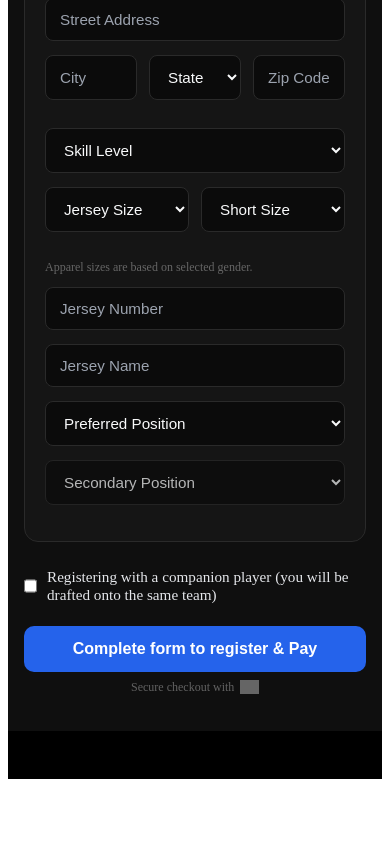
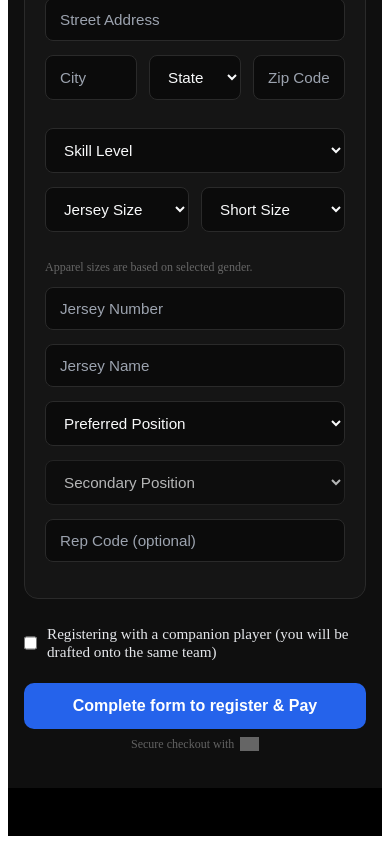
Before and after one commit to markhartley0929-netizen/SingleEventRegistration, a React (Vite) app: page /register in a window 390 px wide. Shown: the part 813-1657 px from the top of the page. Before the commit the page ends 1600 px from the top, so only its background shows below. Built offline with nearby package versions, Linux system fonts and the light colour scheme; grey boxes are pictures that could not be loaded.

Commit message:
Add Phone number and hide regisered player button and counter

```diff
--- a/src/components/PlayerRegistrationForm.tsx
+++ b/src/components/PlayerRegistrationForm.tsx
@@ -100,7 +100,7 @@ export default function PlayerRegistrationForm({
   firstName: "",
   lastName: "",
   email: "",
-    phone: "", // ← ADD
+  phone: "",
   sex: "" as Gender | "",
   skillLevel: "",
   jerseySize: "" as ApparelSize | "",
@@ -110,7 +110,11 @@ export default function PlayerRegistrationForm({
   preferredPosition: "" as Position | "",
   secondaryPosition: "" as Position | "",
   address: { ...EMPTY_ADDRESS },
+
+  // ✅ OPTIONAL — PRIMARY PLAYER ONLY
+  repCode: "",
 });
+
 
   const [companion, setCompanion] = useState({
     firstName: "",
@@ -304,8 +308,11 @@ setSubmitting(true);
   firstName: primary.firstName,
   lastName: primary.lastName,
   email: primary.email,
-  phone: primary.phone || null, // ← ADD
+  phone: primary.phone || null,
   sex: primary.sex,
+
+  // ✅ NEW — OPTIONAL REP CODE
+  repCode: primary.repCode?.trim() || null,
 
   jerseyNumber: primary.jerseyNumber || null,
   jerseyName: primary.jerseyName || null,
@@ -325,6 +332,7 @@ setSubmitting(true);
     secondaryPosition: primary.secondaryPosition || null,
   },
 };
+
 
 const companionPayload = {
   firstName: companion.firstName,
@@ -647,6 +655,14 @@ return (
     ))}
 </select>
 
+<input
+  name="repCode"
+  placeholder="Rep Code (optional)"
+  value={primary.repCode}
+  onChange={handlePrimaryChange}
+/>
+
+
 </div>
 
         <label className="checkbox-row">
```
Also changed, not shown: src/pages/HomePage.tsx (+14 -2 lines). Lines whose indentation alone changed are shown as unchanged.
